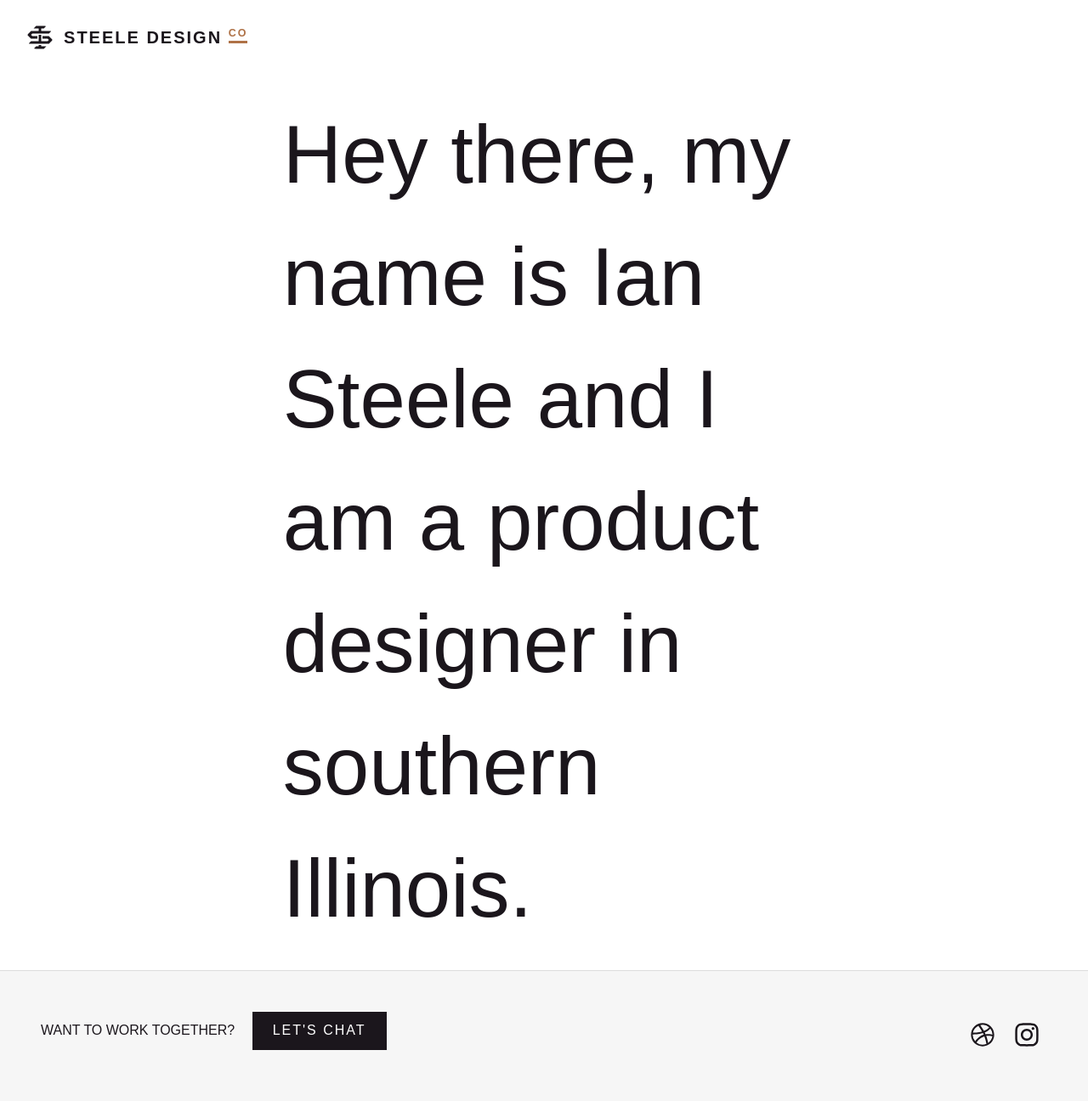
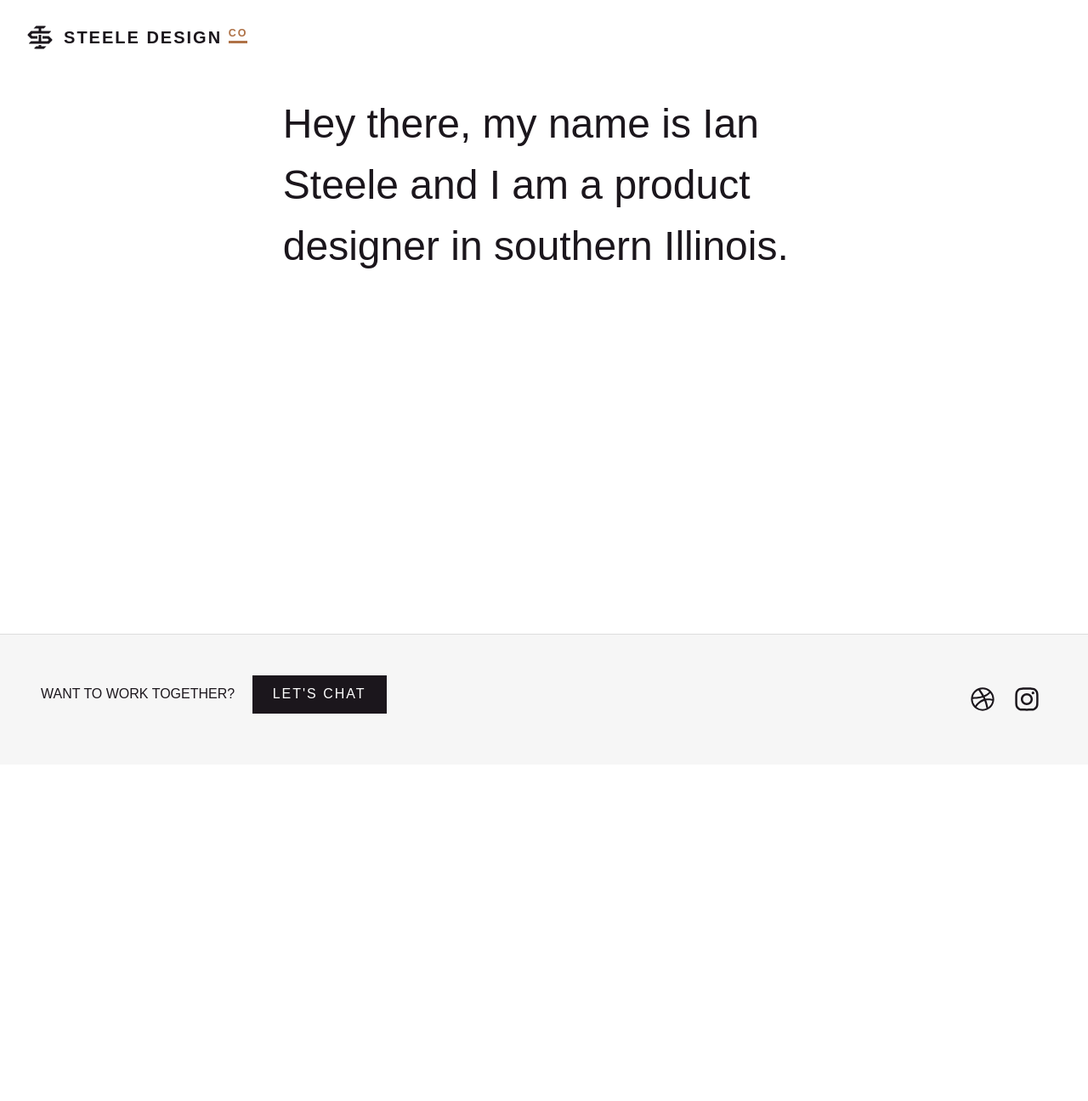
Before and after one commit to iansteele/iansteele, a Jekyll site: the page built from _pages/about.html, in a window 1280 px wide. Shown: the whole page at 85% size. Built offline with Jekyll 4.4.1, drawn with Linux system fonts in a browser that asks for light colours; some web fonts are replaced; after the commit the page ends 900 px from its top, so only the background shows below that.

Commit message:
removed huge headline font

```diff
--- a/_sass/_typography.scss
+++ b/_sass/_typography.scss
@@ -65,7 +65,6 @@ p {
 
 @media (min-width: 1200px){
 	.headline {
-		font-size: 6rem;
 		max-width: 60%;
 	}
 }
```
